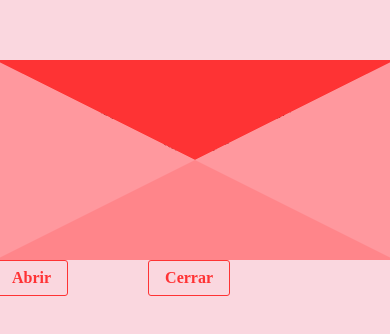
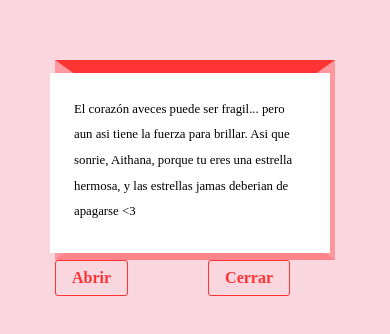
Before and after one commit to betonolasco06/betonolasco06.github.io, a plain HTML site: page index.html in a window 390 px wide. Shown: the part 244-578 px from the top of the page. Drawn offline with Linux system fonts and the light colour scheme.

Commit message:
Add files via upload

```diff
--- a/style.css
+++ b/style.css
@@ -35,11 +35,6 @@ p {
 }
 
 /* styles */
-/* TODO: Cambiar la fuente
-
-* {
-  font-family: comic-sans;
-} */
 
 body {
   background-color: #fad7df;
@@ -48,7 +43,6 @@ body {
 main {
   display: flex;
   flex-direction: column;
-
   gap: 3rem;
   justify-content: center;
   align-items: center;
@@ -65,24 +59,20 @@ main {
   border-right: 200px solid transparent;
   border-top: 100px solid #fe3334;
   border-bottom: 100px solid transparent;
-
-  /*  */
   transition: transform .75s;
   transform-origin: top;
 }
-
-
 
 .paper {
   position: absolute;
   padding: 1.5rem;
   line-height: 2rem;
   right: 5px;
-  /*  */
-  z-index: -1;
+  z-index: 5;
   background: white;
   width: 390px;
-  height: 180px;
+  min-height: 180px;
+  height: auto;
   font-size: 0.9rem;
   transition: all .75s;
 }
@@ -97,8 +87,9 @@ main {
 .options {
   display: flex;
   gap: 5rem;
+}
 
-  & button {
+.options button {
   color: #ff3234;
   font-weight: 600;
   border-radius: 3px;
@@ -108,14 +99,13 @@ main {
   cursor: pointer;
 }
 
-  & button:hover {
+.options button:hover {
   background: #ff989e;
   color: white;
 }
-}
 
 .open-cover {
-  transform: rotatex(180deg);
+  transform: rotateX(180deg);
 }
 
 .open-paper {
@@ -123,12 +113,8 @@ main {
 }
 
 @keyframes openPaper {
-  0% {
-    top: 0;
-  }
-  100% {
-    top: -120px;
-  }
+  0% { top: 0; }
+  100% { top: -120px; }
 }
 
 .close-paper {
@@ -136,14 +122,9 @@ main {
 }
 
 @keyframes closePaper {
-  0% {
-    top: -120px;
+  0% { top: -120px; }
+  100% { top: 0; }
 }
-  100% {
-    top: 0;
-  }
-}
-
 
 .heart {
   display: none;
@@ -152,10 +133,8 @@ main {
   left: 42.5%;
   margin: auto;
   font-size: 3rem;
-
   color: #fe3334;
-
-  animation: crecer 1s forwards ;
+  animation: crecer 1s forwards;
 }
 
 @keyframes crecer {
@@ -166,18 +145,19 @@ main {
   100% {
     scale: 3;
     opacity: 0;
-
   }
 }
 
-  @keyframes crecer {
-    0% {
-      scale: 1;
-      opacity: 1;
+@media (max-width: 480px) {
+  .paper {
+    width: 280px;
+    font-size: 0.8rem;
+    line-height: 1.6rem;
   }
-    100% {
-      scale: 3;
-      opacity: 0;
 
+  .cover,
+  .letter {
+    border-left-width: 140px;
+    border-right-width: 140px;
   }
 }
```
Lines whose indentation alone changed are shown as unchanged.
